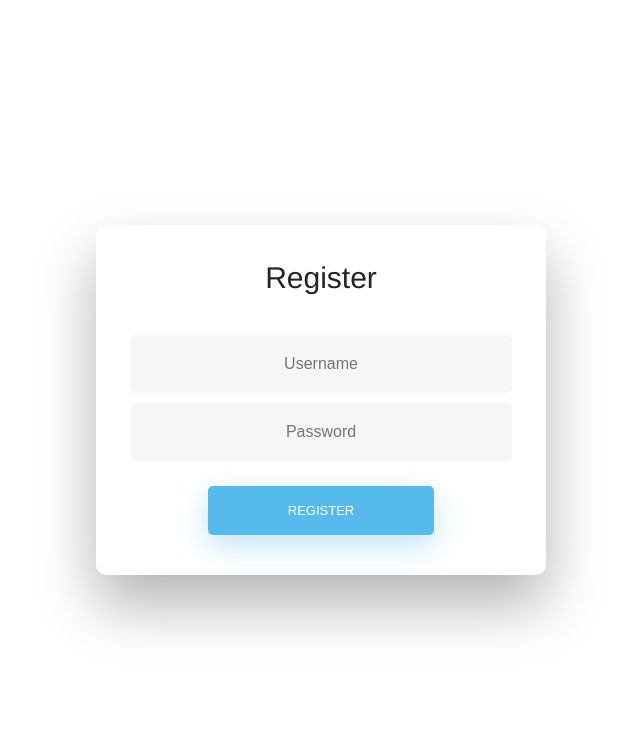
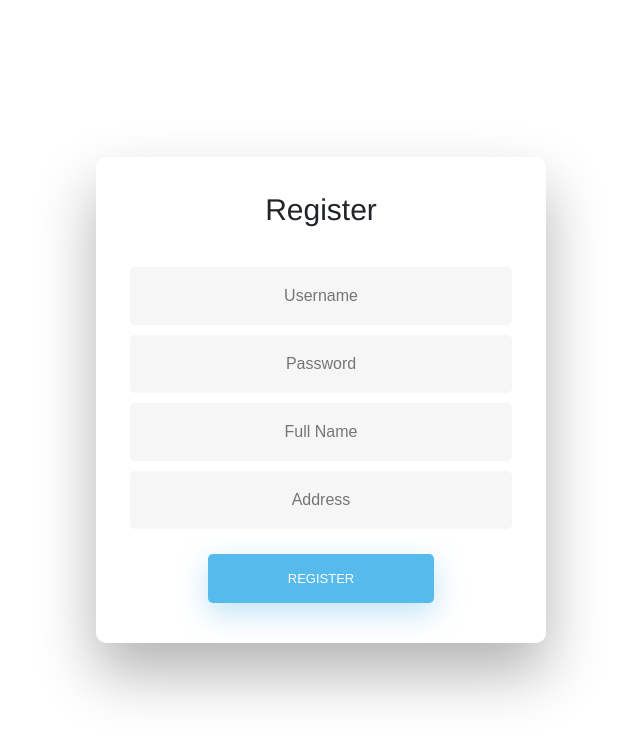
Before and after one commit to irfan23m/djanggoProject, a Django app: page /register/ in a window 1280 px wide. Shown: the top 740 px of the page, without its empty margins (319-959 px from the left). Run offline with Django 3.2, Linux system fonts and the light colour scheme; some libraries are stand-ins or nearby versions.

Commit message:
Login register berhasil

```diff
--- a/tugasReksa/templates/register.html
+++ b/tugasReksa/templates/register.html
@@ -294,10 +294,12 @@
             </div>
 
             <!-- Login Form -->
-            <form>
-
-            <input type="text" id="login" class="fadeIn second" name="login" placeholder="Username" required>
-            <input type="text" id="password" class="fadeIn third" name="login" placeholder="Password"  pattern="(?=.*\d)(?=.*[a-z])(?=.*[A-Z]).{8,}" title="Harus terdapat setidaknya satu huruf besar, kecil, angka. Panjang password minimum 8 karakter" required>
+            <form action="/do_register/" method="POST">
+            {% csrf_token %}
+            <input type="text" id="login" class="fadeIn second" name="user_name" placeholder="Username" required>
+            <input type="text" id="password" class="fadeIn third" name="user_password" placeholder="Password"  pattern="(?=.*\d)(?=.*[a-z])(?=.*[A-Z]).{8,}" title="Harus terdapat setidaknya satu huruf besar, kecil, angka. Panjang password minimum 8 karakter" required>
+            <input type="text" class="fadeIn second" name="user_fullname" placeholder="Full Name" required>
+            <input type="text" class="fadeIn second" name="user_address" placeholder="Address" required>
             <input type="submit" class="fadeIn fourth" value="Register">
             </form>
 
--- a/tugasReksa/tugasReksa/urls.py
+++ b/tugasReksa/tugasReksa/urls.py
@@ -25,4 +25,5 @@ urlpatterns = [
     path('register/',views.register),
     path('do_login/', views.do_login),
     path('do_logout/', views.do_logout),
+    path('do_register/', views.do_register),
 ]
--- a/tugasReksa/tugasReksa/views.py
+++ b/tugasReksa/tugasReksa/views.py
@@ -1,7 +1,9 @@
 from django.shortcuts import render
 from django.contrib import auth
-from django.contrib.auth import logout
+from django.contrib.auth import logout, get_user_model
 from django.http import HttpResponse, HttpResponseRedirect
+from tabungan.models import User, ReksaDana
+import datetime
 
 def index(request):
     return render(request, 'index.html')
@@ -30,3 +32,27 @@ def do_logout(request):
     logout(request)
     response = HttpResponseRedirect('/login')
     return response
+
+def do_register(request):
+    user_name = request.POST.get('user_name','')
+    user_password = request.POST.get('user_password','')
+    user_fullname = request.POST.get('user_fullname','')
+    user_address = request.POST.get('user_address','')
+
+    user = auth.authenticate(request, username=user_name, password=user_password)
+
+    if user is None:
+        user = get_user_model().objects.create_user(username=user_name, password=user_password, email='')
+
+        if user is not None:
+            user.is_staff = True
+            user.is_active = True
+            user.save()
+
+        User.objects.create(userName=user_name, fullName=user_fullname, password='', address=user_address, dateReg=datetime.date.today(), exp=0, level=0)
+
+        response = HttpResponseRedirect('/')
+        request.session['user_name'] = user_name
+        return response
+    else:
+        return HttpResponse("akun sudah ada")
```
